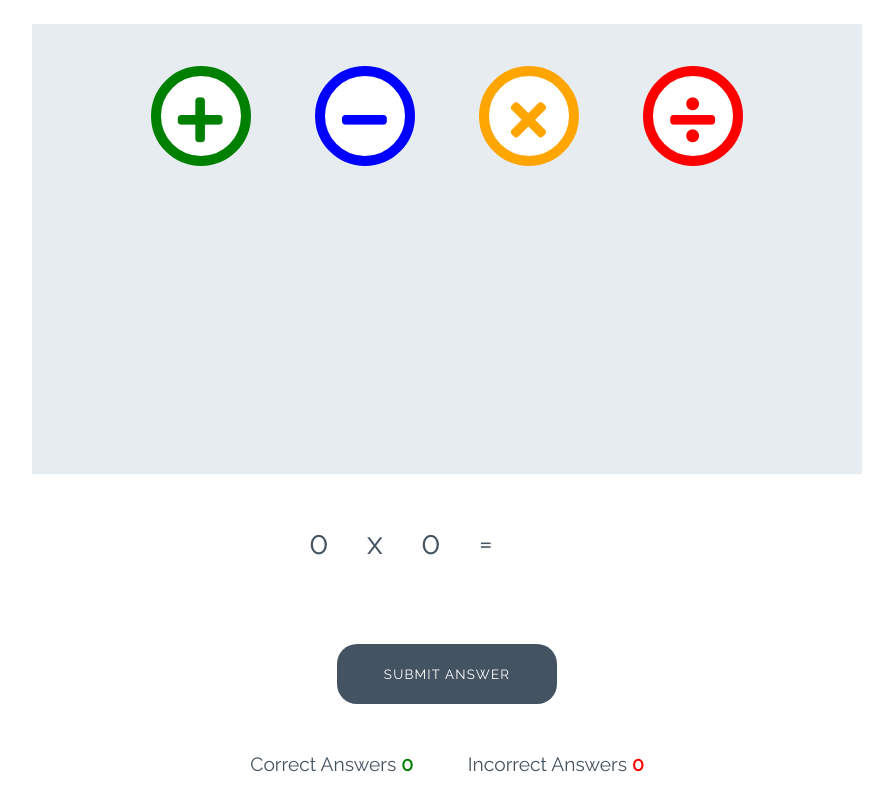
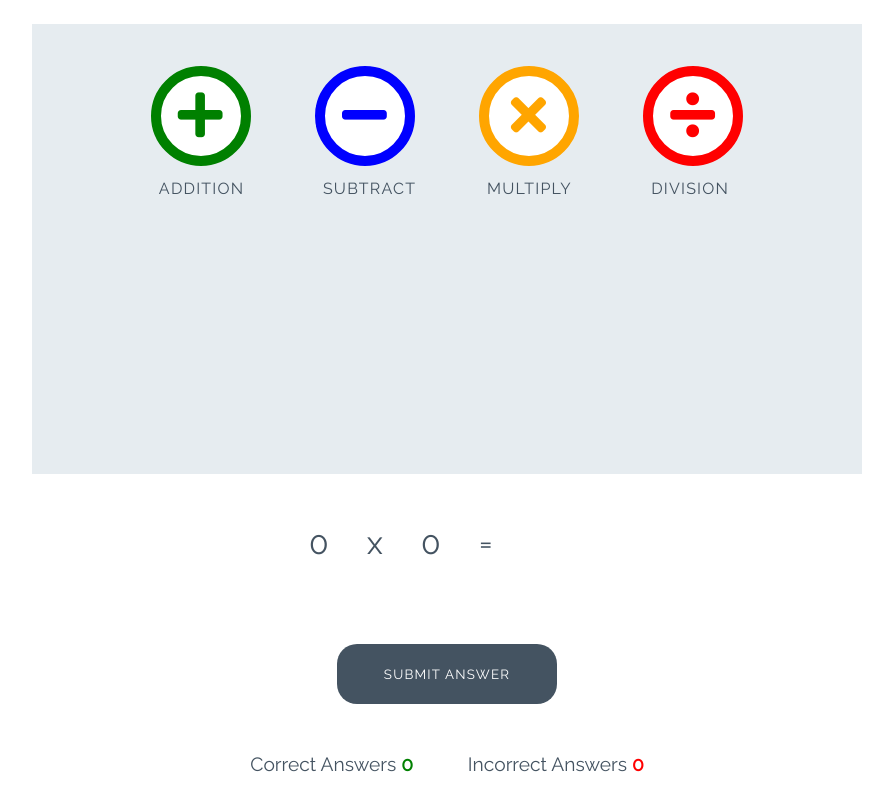
Before and after one commit to TMartin88/love-maths, a plain HTML site: page index.html in a window 1280 px wide. Shown: the part 79-890 px from the top of the page, without its empty margins (193-1086 px from the left). Drawn offline with Linux system fonts and the light colour scheme.

Commit message:
Add styles for game

```diff
--- a/assets/css/style.css
+++ b/assets/css/style.css
@@ -84,8 +84,6 @@ body {
     padding: 25px;
 }
 
-/* --------- Buttons */
-
 .btn {
     width: 220px;
     height: 60px;
@@ -109,6 +107,14 @@ body {
     font-size: 3.2rem;
     margin: 0 30px;
     transition: all 0.5s;
+}
+
+.btn--big::after {
+    content: attr(data-type);
+    font-size: 1rem;
+    color: #445361;
+    position: relative;
+    left: -0.5em;
 }
 
 .btn--blue {
--- a/index.html
+++ b/index.html
@@ -15,16 +15,16 @@
 
     <div class = "game-area">
         <div class = "controls-area">
-            <button class = "btn btn--big btn--green">
+            <button data-type = "addition" class = "btn btn--big btn--green">
                 <i class = "fas fa-plus"></i>
             </button>
-            <button class = "btn btn--big btn--blue">
+            <button data-type = "subtract" class = "btn btn--big btn--blue">
                 <i class = "fas fa-minus"></i>
             </button>
-            <button class = "btn btn--big btn--orange">
+            <button data-type = "multiply" class = "btn btn--big btn--orange">
                 <i class = "fas fa-times"></i>
             </button>
-            <button class = "btn btn--big btn--red">
+            <button data-type = "division" class = "btn btn--big btn--red">
                 <i class = "fas fa-divide"></i>
             </button>
         </div>
@@ -38,7 +38,7 @@
         <p class = "answer-message">Enter Answer:</p>
         <input id = "answer-box"  type="number">
     </div>
-    <button class = "btn btn--gray">Submit Answer</button>
+    <button data-type = "submit" class = "btn btn--gray">Submit Answer</button>
 
     <div class = "score-area">
         <p class = "scores">Correct Answers <span id = "score">0</span></p>
```
